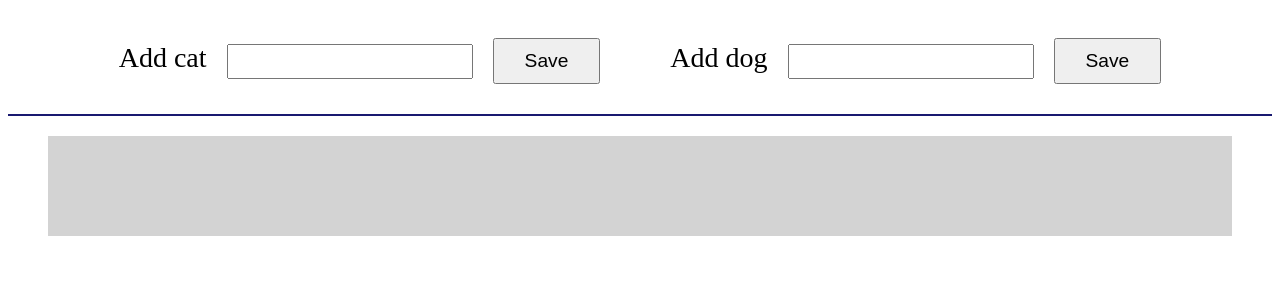
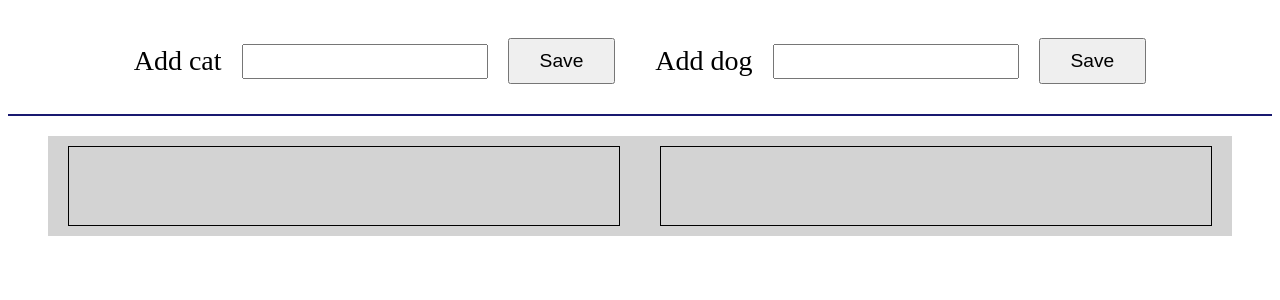
Before and after one commit to tatimati01/okten_react, a React (Create React App) app: page / in a window 1280 px wide. Shown: the top 300 px of the page. Built offline with nearby package versions, Linux system fonts and the light colour scheme; the HTML template or start-up script is replaced by a standard one.

Commit message:
cw4 done

```diff
--- a/src/App.js
+++ b/src/App.js
@@ -1,6 +1,6 @@
 import {useReducer} from "react";
 
-import reducer from '../src/helpers/reduser'
+import reducer from './helpers/reduсer'
 import Form from "./components/Form/Form";
 import Dogs from "./components/Dogs/Dogs";
 import Cats from "./components/Cats/Cats";
@@ -10,12 +10,14 @@ function App() {
 
   let [state, dispatch] = useReducer(reducer, {cats: [], dogs: []});
 
+  let {cats, dogs} = state;
+
   return (
     <div>
       <Form dispatch={dispatch}/>
       <div className={css.petsContainer}>
-        <Cats state={state}/>
-        <Dogs state={state}/>
+        <Cats cats={cats} dispatch={dispatch}/>
+        <Dogs dogs={dogs} dispatch={dispatch}/>
       </div>
     </div>
   );
--- a/src/App.module.css
+++ b/src/App.module.css
@@ -4,6 +4,11 @@
     column-gap: 30px;
     border-bottom: midnightblue 2px solid;
     padding: 20px;
+}
+
+.formContainer form {
+    display: flex;
+    align-items: center;
 }
 
 .formContainer label {
@@ -30,3 +35,19 @@
     column-gap: 20px;
     margin: 20px 40px;
 }
+
+.petBlock {
+    min-width: 500px;
+    border: 1px black solid;
+    margin: 10px;
+    padding: 10px 10px 10px 40px;
+}
+
+.petItem {
+    padding-bottom: 10px;
+    font-size: x-large;
+}
+
+.petItem button {
+    margin-left: 20px;
+}
--- a/src/components/Cat/Cat.js
+++ b/src/components/Cat/Cat.js
@@ -1,9 +1,15 @@
 import React from 'react';
 
-const Cat = () => {
+import css from '../../App.module.css';
+
+const Cat = ({cat, dispatch}) => {
+
+    const {id,name} = cat;
+
     return (
-        <div>
-
+        <div className={css.petItem}>
+            {name}
+            <button onClick={()=>dispatch({type: 'deleteCat', payload:{id}})}>Delete</button>
         </div>
     );
 };
--- a/src/components/Cats/Cats.js
+++ b/src/components/Cats/Cats.js
@@ -1,9 +1,12 @@
 import React from 'react';
 
-const Cats = (state) => {
+import Cat from "../Cat/Cat";
+import css from '../../App.module.css';
+
+const Cats = ({cats, dispatch}) => {
     return (
-        <div>
-
+        <div className={css.petBlock}>
+            {cats.map(cat => <Cat key={cat.id} cat={cat} dispatch={dispatch}/>)}
         </div>
     );
 };
--- a/src/components/Dog/Dog.js
+++ b/src/components/Dog/Dog.js
@@ -1,9 +1,15 @@
 import React from 'react';
 
-const Dog = () => {
+import css from '../../App.module.css';
+
+const Dog = ({dog, dispatch}) => {
+
+    const {id,name} = dog;
+
     return (
-        <div>
-
+        <div className={css.petItem}>
+            {name}
+            <button onClick={()=>dispatch({type: 'deleteDog', payload:{id}})}>Delete</button>
         </div>
     );
 };
--- a/src/components/Dogs/Dogs.js
+++ b/src/components/Dogs/Dogs.js
@@ -1,9 +1,12 @@
 import React from 'react';
 
-const Dogs = (state) => {
+import Dog from "../Dog/Dog";
+import css from '../../App.module.css';
+
+const Dogs = ({dogs, dispatch}) => {
     return (
-        <div>
-
+        <div className={css.petBlock}>
+            {dogs.map(dog=> <Dog key={dog.id} dog={dog} dispatch={dispatch}/>)}
         </div>
     );
 };
--- a/src/components/Form/Form.js
+++ b/src/components/Form/Form.js
@@ -1,22 +1,35 @@
-import React from 'react';
+import React, {useRef} from 'react';
 
 import css from '../../App.module.css'
 
-const Form = (dispatch) => {
+const Form = ({dispatch}) => {
 
+    let catInput = useRef();
 
+    let dogInput = useRef();
+
+    const petSaver = (e) => {
+        e.preventDefault();
+        e.target.reset()
+    }
+
+    const saveCat = () => {
+        dispatch({type: 'addCat', payload: {cat: catInput.current.value}})
+    }
+
+    const saveDog = () => {
+        dispatch({type: 'addDog', payload: {dog: dogInput.current.value}})
+    }
 
     return (
         <div className={css.formContainer}>
-            <form>
+            <form onSubmit={petSaver}>
                 <label>Add cat</label>
-                <input type="text"/>
-                <button onClick={()=> dispatch({type: 'dog'})}>Save</button>
-            </form>
-            <form>
+                <input type="text" defaultValue={''} ref={catInput}/>
+                <button onClick={saveCat}>Save</button>
                 <label>Add dog</label>
-                <input type="text"/>
-                <button onClick={()=> dispatch({type: 'dog'})}>Save</button>
+                <input type="text" defaultValue={''} ref={dogInput}/>
+                <button onClick={saveDog}>Save</button>
             </form>
         </div>
     );
--- a/src/helpers/reduser.js
+++ /dev/null
@@ -1,11 +0,0 @@
-const reducer = (state, action) => {
-  if (action.type === 'cat') {
-    console.log('cat');
-  } else if (action.type === 'dog') {
-    console.log('dog');
-  } else {
-
-  }
-}
-
-export default reducer
--- /dev/null
+++ b/src/helpers/reduсer.js
@@ -0,0 +1,16 @@
+const reducer = (state, action) => {
+  switch (action.type) {
+    case 'addCat':
+      return {...state, cats: [...state.cats, {id: new Date().getTime(), name: action.payload.cat}]}
+    case 'addDog':
+      return {...state, dogs: [...state.dogs, {id: new Date().getTime(), name: action.payload.dog}]}
+    case 'deleteCat':
+      return {...state, cats: state.cats.filter(cat => cat.id !== action.payload.id)}
+    case 'deleteDog':
+      return {...state, dogs: state.dogs.filter(dog => dog.id !== action.payload.id)}
+    default:
+      return state
+  }
+}
+
+export default reducer
```
